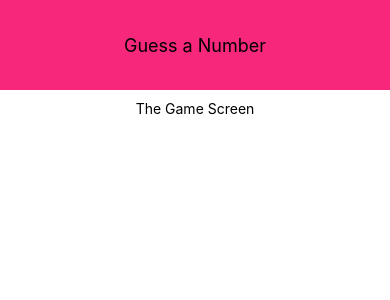
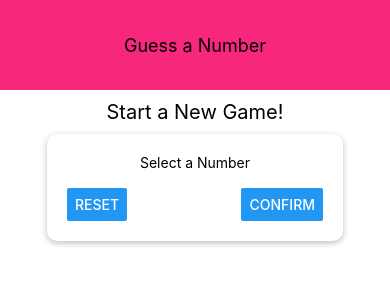
Before and after one commit to pauldubois777/UdemyReactNativeGuessNumber, a React Native app: screen / in a window 390 px wide. Shown: the top 300 px of the page. Built offline with nearby package versions, Linux system fonts and the light colour scheme.

Commit message:
styling StartGameScreen

```diff
--- a/src/screens/StartGameScreen.js
+++ b/src/screens/StartGameScreen.js
@@ -1,10 +1,18 @@
 import React from 'react';
-import { StyleSheet, Text, View } from 'react-native';
+import { Button, StyleSheet, Text, TextInput, View } from 'react-native';
 
 const StartGameScreen = props => {
   return (
     <View style={styles.screen}>
-      <Text style={styles.text}>The Game Screen</Text>
+      <Text style={styles.title}>Start a New Game!</Text>
+      <View style={styles.inputContainer}>
+        <Text>Select a Number</Text>
+        <TextInput style={styles.input} />
+        <View style={styles.buttonsRow}>
+          <Button title="Reset" onPress={() => {}} />
+          <Button title="Confirm" onPress={() => {}} />
+        </View>
+      </View>
     </View>
   );
 };
@@ -16,7 +24,38 @@
     alignItems: 'center',
     justifyContent: 'flex-start'
   },
-  text: {}
+  title: {
+    fontSize: 20
+  },
+  buttonsRow: {
+    flexDirection: 'row',
+    justifyContent: 'space-between',
+    width: '100%'
+    // paddingHorizontal: 15,
+    // paddingBottom: 15
+  },
+  inputContainer: {
+    // Common
+    width: 300,
+    maxWidth: '80%',
+    alignItems: 'center',
+    backgroundColor: 'white',
+    marginTop: 10,
+    padding: 20,
+    borderRadius: 10,
+
+    // IOS
+    shadowColor: 'black',
+    shadowOffset: {
+      width: 0,
+      height: 2
+    },
+    shadowRadius: 6,
+    shadowOpacity: 0.26,
+
+    // Android
+    elevation: 3
+  }
 });
 
 export default StartGameScreen;
```
